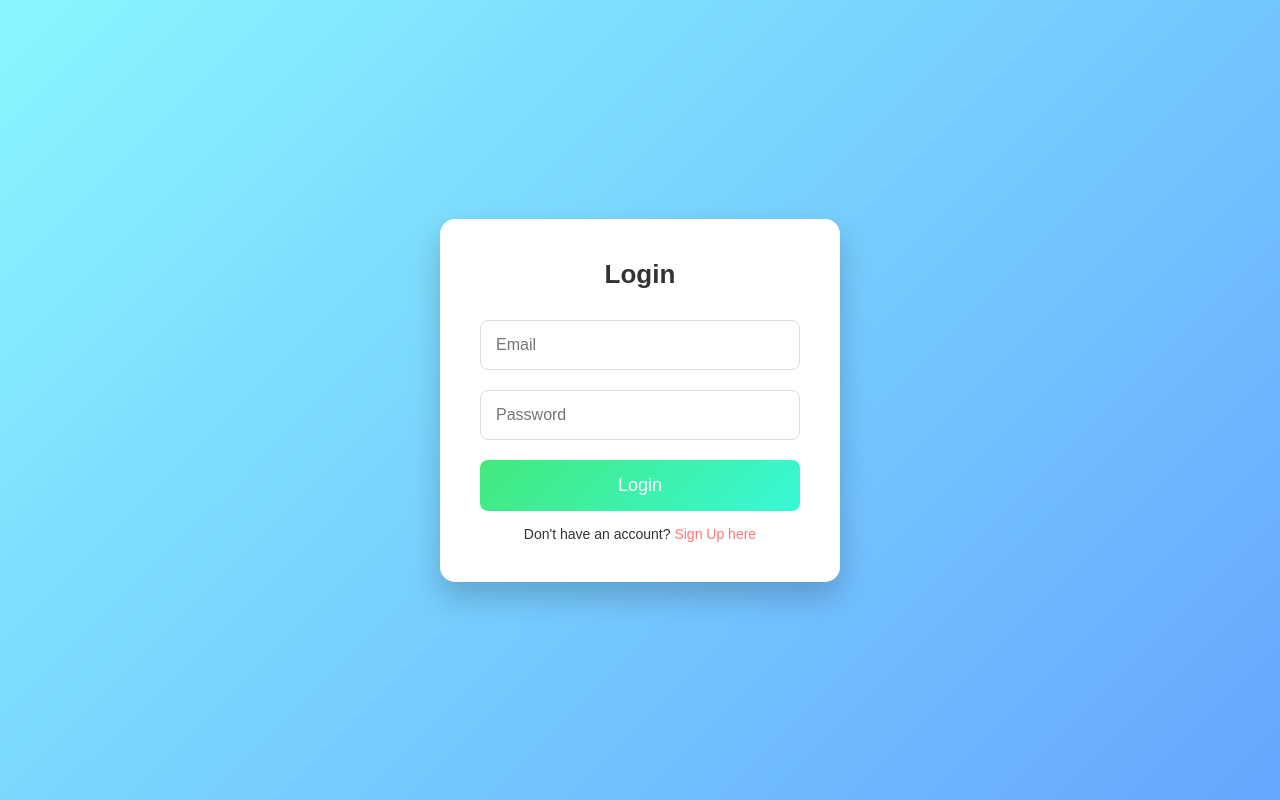
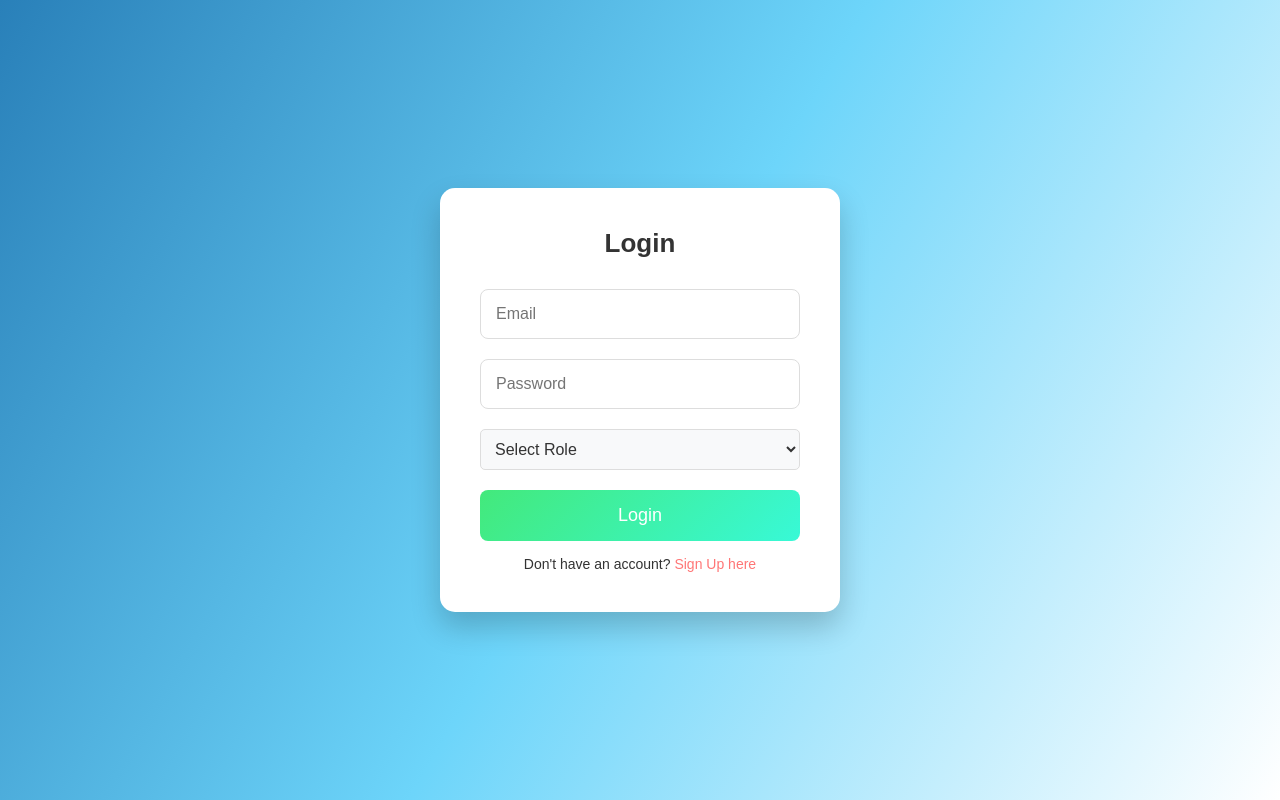
Before and after one commit to Ayet-Hasan/EcoCycle, a plain HTML site: page login.html in a window 1280 px wide. Drawn offline with Linux system fonts and the light colour scheme.

Commit message:
eco cycle

```diff
--- a/login.html
+++ b/login.html
@@ -15,6 +15,14 @@
                 <form>
                     <input type="email" placeholder="Email" required>
                     <input type="password" placeholder="Password" required>
+
+
+                    <select id="role" required>
+                        <option value="">Select Role</option>
+                        <option value="collector">Collector</option>
+                        <option value="agent">Agent</option>
+                    </select>
+
                     <button type="submit" class="btn">Login</button>
                     <p>Don't have an account? <a href="#" id="showSignupOptions">Sign Up here</a></p>
                 </form>
--- a/styleforlogin.css
+++ b/styleforlogin.css
@@ -7,7 +7,7 @@
 
 body {
     font-family: 'Arial', sans-serif;
-    background: linear-gradient(135deg, #89f7fe, #66a6ff);
+    background-image: linear-gradient(120deg, #2980b9, #6dd5fa, #ffffff);
     display: flex;
     justify-content: center;
     align-items: center;
@@ -129,6 +129,25 @@ p a:hover {
     align-items: center;
 }
 
+
+/*  select  role*/
+
+
+select {
+    padding: 10px;
+    margin: 10px 0;
+    border-radius: 5px;
+    border: 1px solid #ddd;
+    font-size: 1rem;
+    width: 100%;
+}
+
+select {
+    background-color: #f8f9fa;
+    color: #333;
+}
+/*  */
+
 .signup-btn {
     display: flex;
     flex-direction: column;
@@ -189,5 +208,4 @@ p a:hover {
 
 
 
-
 /*  */
```
